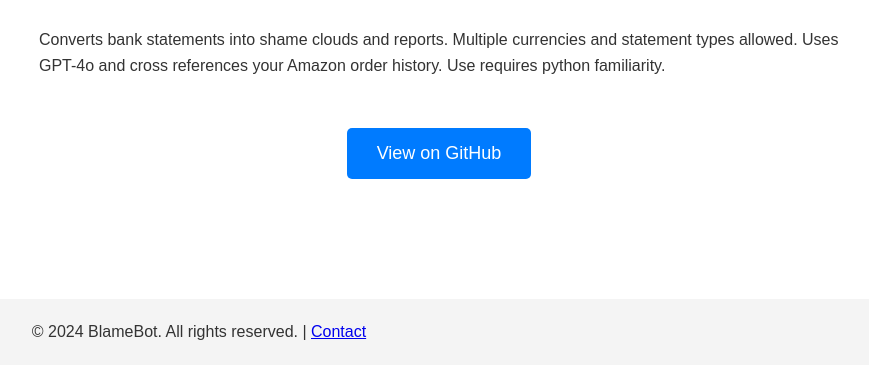
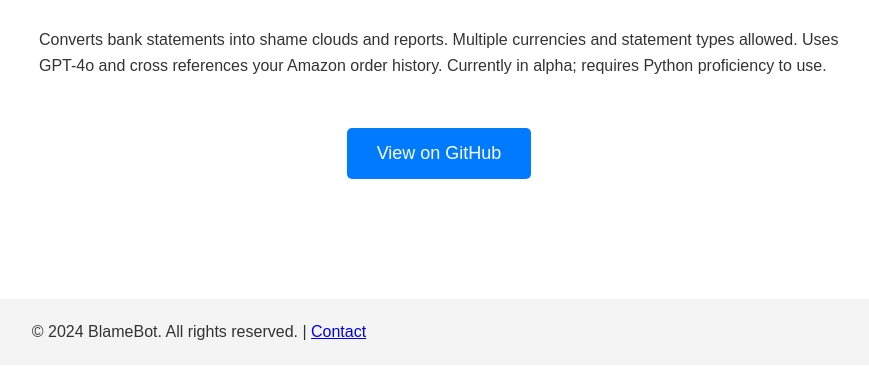
Before and after one commit to sdrasco/BlameBot, a plain HTML site: page index.html in a window 1280 px wide. Shown: the part 389-768 px from the top of the page, without its empty margins (201-1070 px from the left). Drawn offline with Linux system fonts and the light colour scheme.

Commit message:
rephrasing

```diff
--- a/index.html
+++ b/index.html
@@ -64,7 +64,7 @@
     <!-- BlameBot Logo -->
     <img src="BlameBot.png" alt="BlameBot Logo" style="max-width:300px; height:auto;">
     <p>AI overlord family finance tool because you can't math and need more reasons to argue.</p>
-    <p class="small-left">Converts bank statements into shame clouds and reports. Multiple currencies and statement types allowed. Uses GPT-4o and cross references your Amazon order history. Use requires python familiarity.</p>
+    <p class="small-left">Converts bank statements into shame clouds and reports. Multiple currencies and statement types allowed. Uses GPT-4o and cross references your Amazon order history. Currently in alpha; requires Python proficiency to use.</p>
     <a href="https://github.com/sdrasco/BlameBot" class="button">View on GitHub</a>
 </header>
 
```
